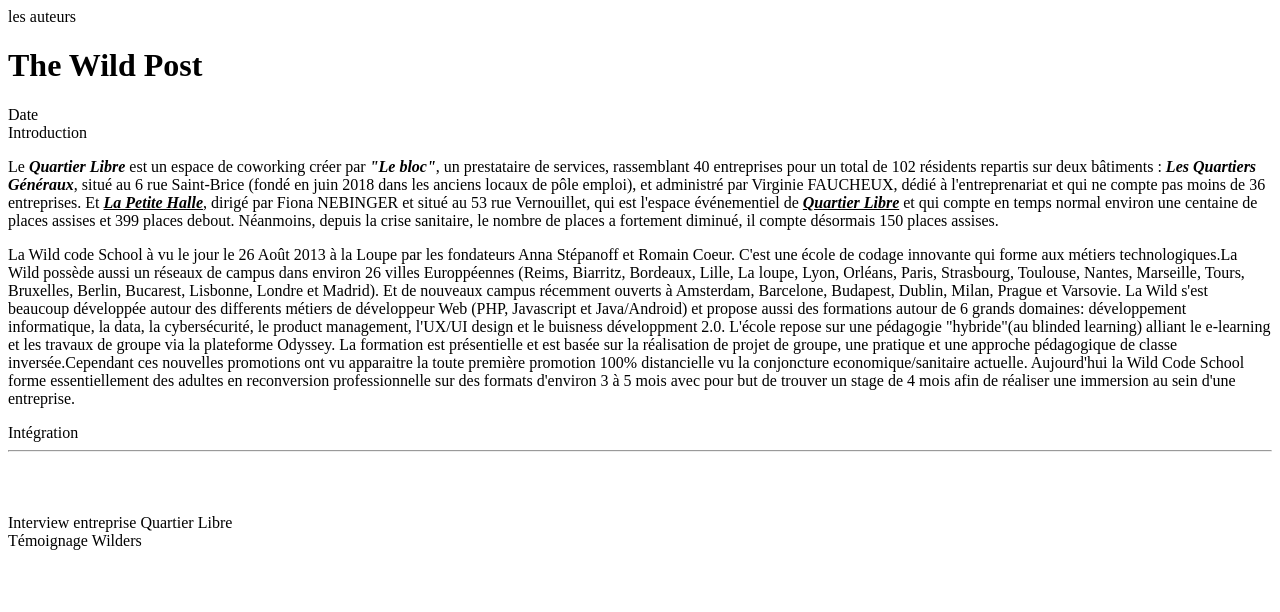
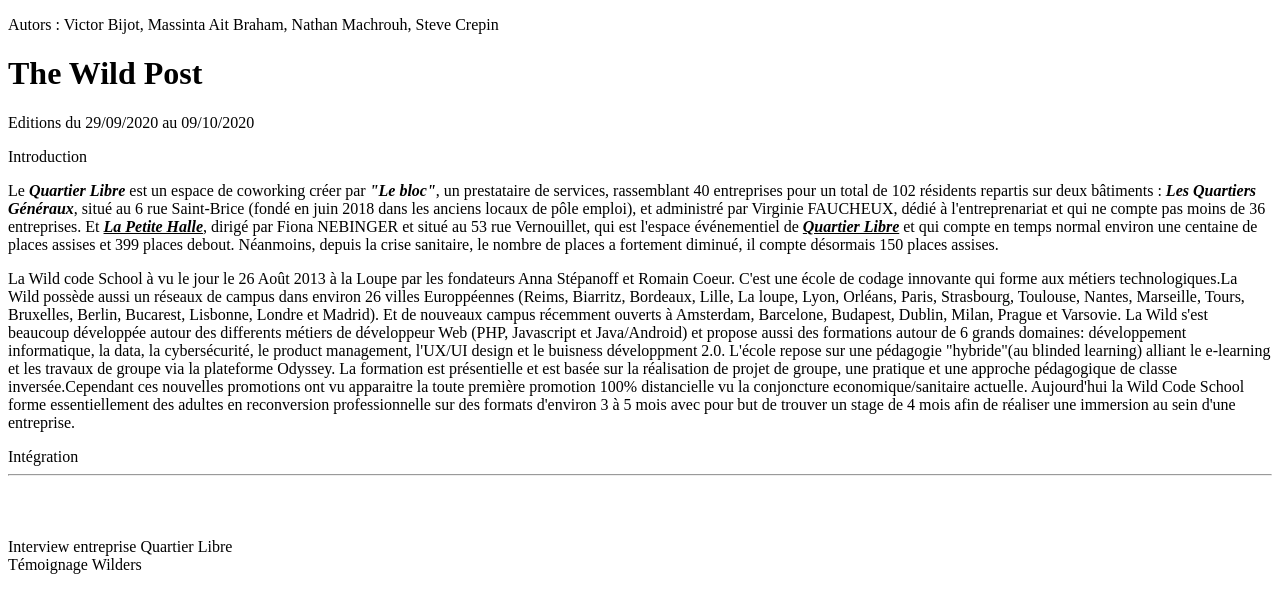
Before and after one commit to Schyzofrania/The-Wild-Post-Projet-, a plain HTML site: page Index.html in a window 1280 px wide. Drawn offline with Linux system fonts and the light colour scheme.

Commit message:
ajout autors and date

```diff
--- a/Index.html
+++ b/Index.html
@@ -9,11 +9,11 @@
 
 <body>
     <header class="header">
-        <div class="autors">les auteurs</div>
+        <div class="autors"><p>Autors : Victor Bijot, Massinta Ait Braham, Nathan Machrouh, Steve Crepin </p></div>
         <div class="wildpost">
             <h1>The Wild Post</h1>
         </div>
-        <div class="date">Date</div>
+        <div class="date"><p>Editions du 29/09/2020 au 09/10/2020</p></div>
     </header>
     <div class="firstarticle">
         <article class="intro">Introduction</article>
--- a/style.css
+++ b/style.css
@@ -0,0 +1,15 @@
+body{
+    width: 100%;
+    padding: 4px;
+}
+
+header{
+    display: flex;
+}
+
+.header{
+    background-color: ivory;
+    width: 100%;
+    padding: 4px;
+    flex-direction: row;
+}
```
